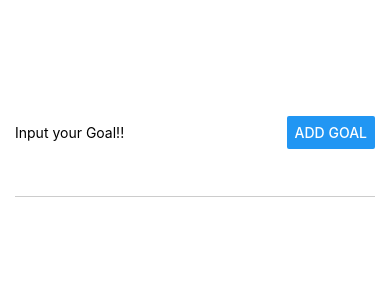
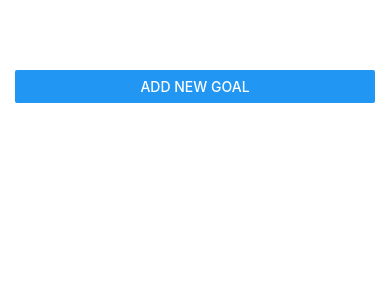
Before and after one commit to AlArcoMu/Goals_ReactNative_, a React Native app: screen / in a window 390 px wide. Shown: the top 300 px of the page. Built offline with nearby package versions, Linux system fonts and the light colour scheme.

Commit message:
ModalFunctional

```diff
--- a/App.js
+++ b/App.js
@@ -7,6 +7,7 @@ import GoalItem from './components/GoalItem';
 export default function App() {
   // declaramos el hook de estado de componente "newGoal"
   const [myGoals, setMyGoals] = useState([]);
+  const [modalVisible, setmodalVisible] = useState(false);
 
   function addGoalHandler(newGoalText) {
     setMyGoals(myCurrentGoals => [...myCurrentGoals,
@@ -15,19 +16,29 @@ export default function App() {
       text: newGoalText,
     }]);
   }
+  function closeAddGoalHandler() {
+    setmodalVisible(false);
+  }
   function onDeleteGoalHandler(goalId) {
-    setMyGoals(myCurrentGoals => myCurrentGoals.filter(goal => goal.id!== goalId));
+    setMyGoals(myCurrentGoals => myCurrentGoals.filter(goal => goal.id !== goalId));
   }
 
   return (
     <View style={styles.container}>
-      <GoalInput onNewGoal={addGoalHandler} />
-
+      <Button
+        title='Add new Goal'
+        onPress={() => setmodalVisible(true)}
+      />
+      <GoalInput
+        onNewGoal={addGoalHandler}
+        onCancel={() => setmodalVisible(false)}
+        visible={modalVisible}
+      />
       <View style={styles.goalsContainer}>
         <FlatList
           data={myGoals}
           renderItem={(dataItem) => (
-            <GoalItem key={dataItem.item.id} goal={dataItem.item} onDeleteGoal={onDeleteGoalHandler}/>
+            <GoalItem key={dataItem.item.id} goal={dataItem.item} onDeleteGoal={onDeleteGoalHandler} />
           )
           }
         />
@@ -42,13 +53,8 @@ const styles = new StyleSheet.create({
     paddingTop: 70,
     paddingHorizontal: 15
   },
-  textInput: {
-    borderColor: "#CCCCCC",
-    borderWidth: 1,
-    width: "70%",
-    padding: 10
-  },
   goalsContainer: {
     flex: 5,
+    paddingTop: 10,
   }
 })
--- a/components/GoalInput.js
+++ b/components/GoalInput.js
@@ -1,7 +1,7 @@
 import { useState } from 'react';
-import { View, TextInput, StyleSheet, Button } from 'react-native';
+import { View, TextInput, StyleSheet, Button, Modal } from 'react-native';
 
-export default function GoalInput({ onNewGoal }) {
+export default function GoalInput({ onNewGoal, visible, onCancel }) {
   const [newGoal, setNewGoal] = useState("");
 
   function textChangeHandler(enteredText) {
@@ -16,6 +16,9 @@ export default function GoalInput({ onNewGoal }) {
   }
 
   return (
+    <Modal
+      animationType='slide'
+      visible={visible}>
       <View style={styles.inputContainer}>
         <TextInput
           onChangeText={textChangeHandler}
@@ -23,22 +26,47 @@ export default function GoalInput({ onNewGoal }) {
           value={newGoal}
           placeholder='Input your Goal!!'
         />
+        <View style={styles.ViewButton}>
+          <View style={styles.Button}>
+            <Button
+              title='Cancel'
+              onPress={() => onCancel()}
+            />
+          </View>
+          <View style={styles.Button}>
             <Button
               title='Add Goal'
               onPress={onPressHandler}
             />
           </View>
+        </View>
+      </View>
+    </Modal>
   )
 }
 
 const styles = new StyleSheet.create({
   inputContainer: {
     flex: 1,
-    flexDirection: "row",
-    justifyContent: "space-between",
+    flexDirection: "column",
+    justifyContent: "center",
     marginBottom: 20,
     borderBottomWidth: 1,
     borderBottomColor: "#CCCCCC",
     alignItems: 'center'
+  },
+  ViewButton: {
+    flexDirection: "row",
+    margin: 20
+  },
+  Button: {
+    width:"30%",
+    margin:20,
+  },
+  textInput: {
+    borderColor: "#CCCCCC",
+    borderWidth: 1,
+    width: "70%",
+    padding: 10
   }
 })
```
Also changed, not shown: components/GoalItem.js (+4 -4 lines). Lines whose indentation alone changed are shown as unchanged.
